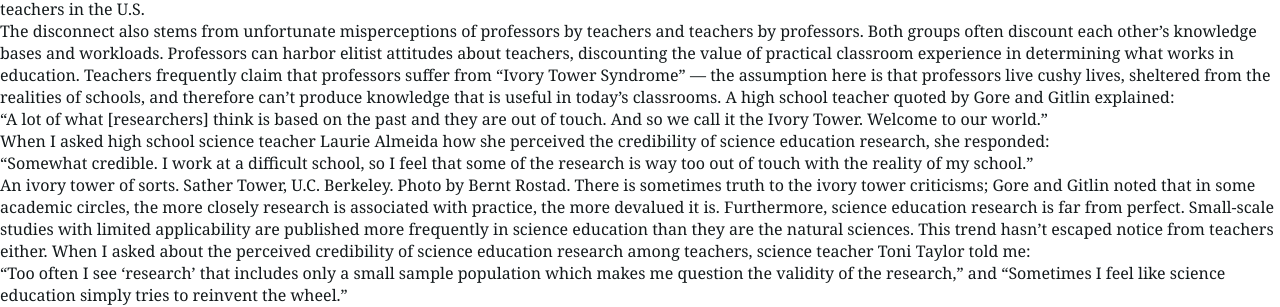
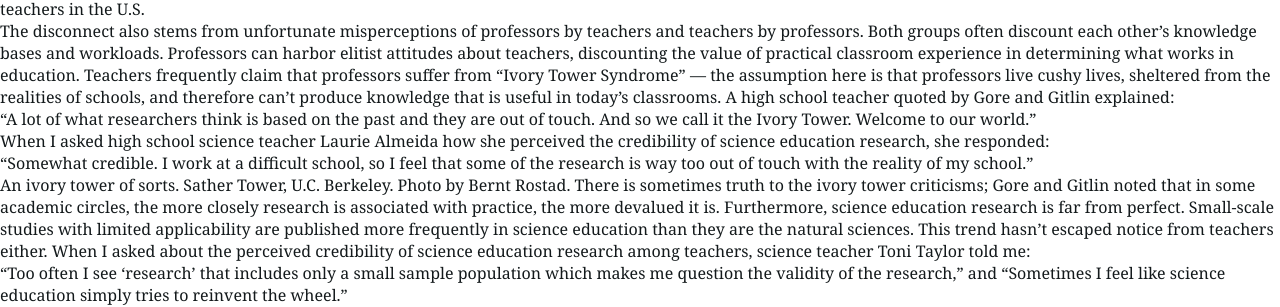
Before and after one commit to jshawl/jeancflanagan, a Jekyll site: the page built from _posts/2013-01-14-facing-the-research-practice-divide.md, in a window 1280 px wide. Shown: the part 766-1073 px from the top of the page. Built offline with Jekyll 4.4.1, drawn with Linux system fonts in a browser that asks for light colours.

Commit message:
really committing the markdown fixes this time

```diff
--- a/_posts/2013-01-14-facing-the-research-practice-divide.md
+++ b/_posts/2013-01-14-facing-the-research-practice-divide.md
@@ -21,7 +21,7 @@ Most K-12 science teachers are fairly disconnected from the research world once
 
 The disconnect also stems from unfortunate misperceptions of professors by teachers and teachers by professors. Both groups often discount each other’s knowledge bases and workloads. Professors can harbor elitist attitudes about teachers, discounting the value of practical classroom experience in determining what works in education. Teachers frequently claim that professors suffer from “Ivory Tower Syndrome” — the assumption here is that professors live cushy lives, sheltered from the realities of schools, and therefore can’t produce knowledge that is useful in today’s classrooms. A high school teacher quoted by Gore and Gitlin explained:
 
-“A lot of what [researchers] think is based on the past and they are out of touch. And so we call it the Ivory Tower. Welcome to our world.”
+“A lot of what researchers think is based on the past and they are out of touch. And so we call it the Ivory Tower. Welcome to our world.”
 
 When I asked high school science teacher Laurie Almeida how she perceived the credibility of science education research, she responded:
 
```
Also changed, not shown: _posts/2012-11-13-reflections-on-feathers.md (+1 -1 lines).
